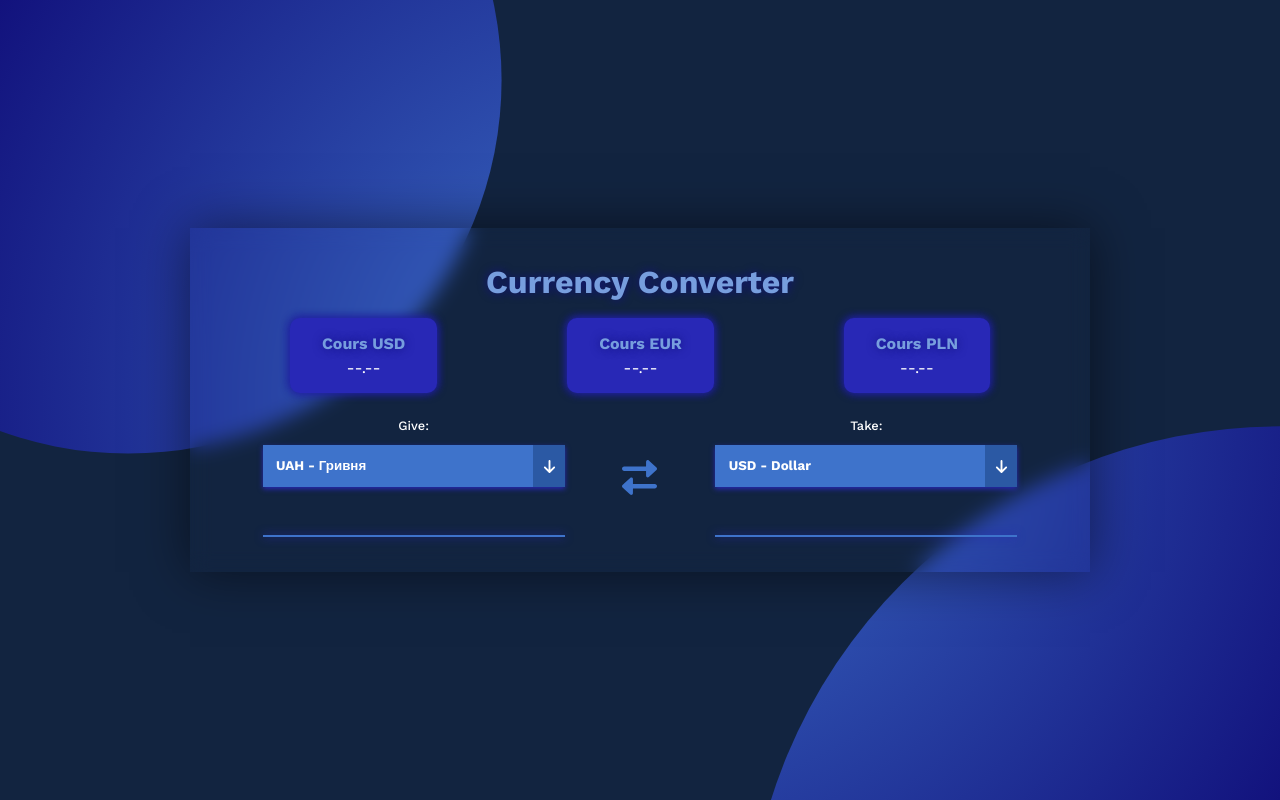
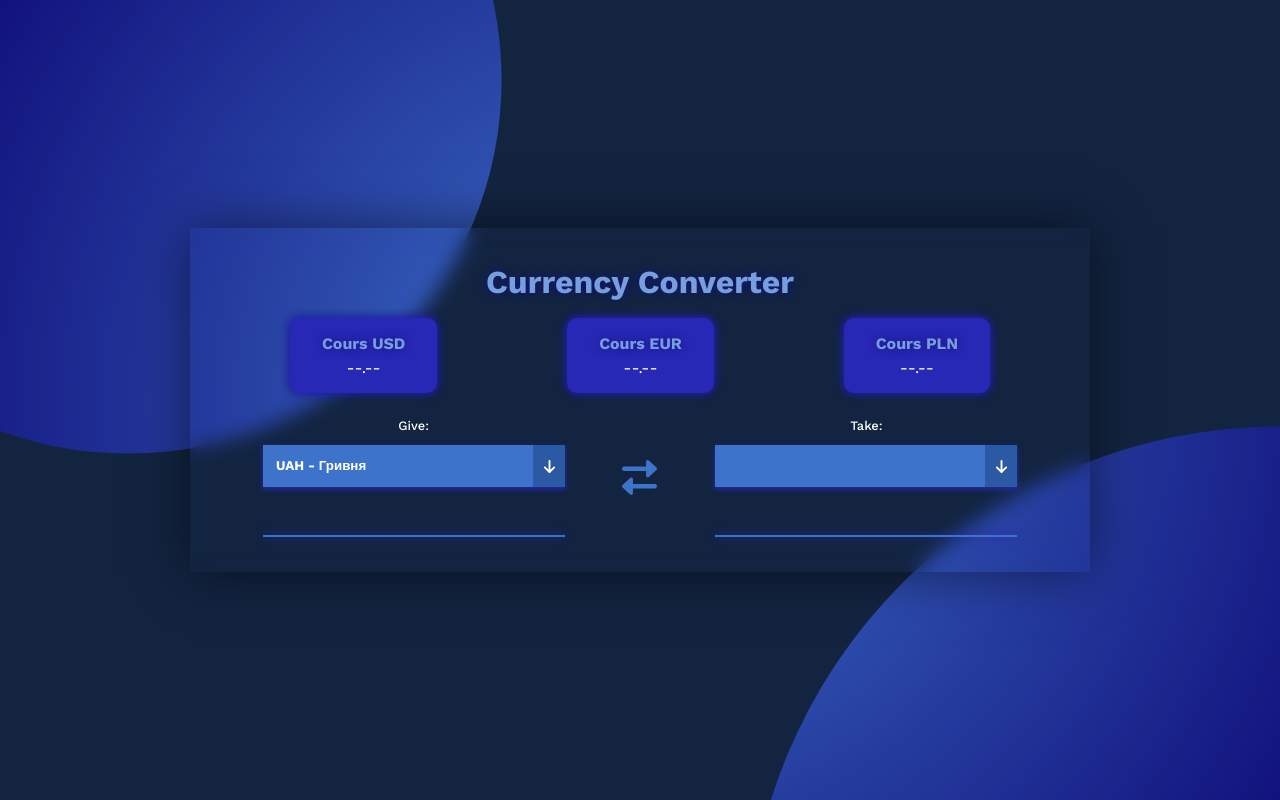
Before and after one commit to shadowcodexe/Currency-Converter, a plain HTML site: page index.html in a window 1280 px wide. Drawn offline with nearby package versions, Linux system fonts and the light colour scheme; no server answers.

Commit message:
Removed built-in currency selection options
In connection with the update of the js logic, the built-in currency selection options have been removed

```diff
--- a/index.html
+++ b/index.html
@@ -68,9 +68,6 @@
                     <!-- currency select -->
                     <div class="currency-block__select">
                         <select name="currency" id="selectRight" class="select">
-                            <option value="USD" class="currency-select__option">USD - Dollar</option>
-                            <option value="EUR" class="currency-select__option">EUR - Euro</option>
-                            <option value="PLN" class="currency-select__option">PLN - Zloty</option>
                         </select>
                         <svg class="currency-block__select-ico arrowRight" xmlns="http://www.w3.org/2000/svg" viewBox="0 0 384 512"><path d="M374.6 310.6l-160 160C208.4 476.9 200.2 480 192 480s-16.38-3.125-22.62-9.375l-160-160c-12.5-12.5-12.5-32.75 0-45.25s32.75-12.5 45.25 0L160 370.8V64c0-17.69 14.33-31.1 31.1-31.1S224 46.31 224 64v306.8l105.4-105.4c12.5-12.5 32.75-12.5 45.25 0S387.1 298.1 374.6 310.6z"/></svg>
                     </div>
```
